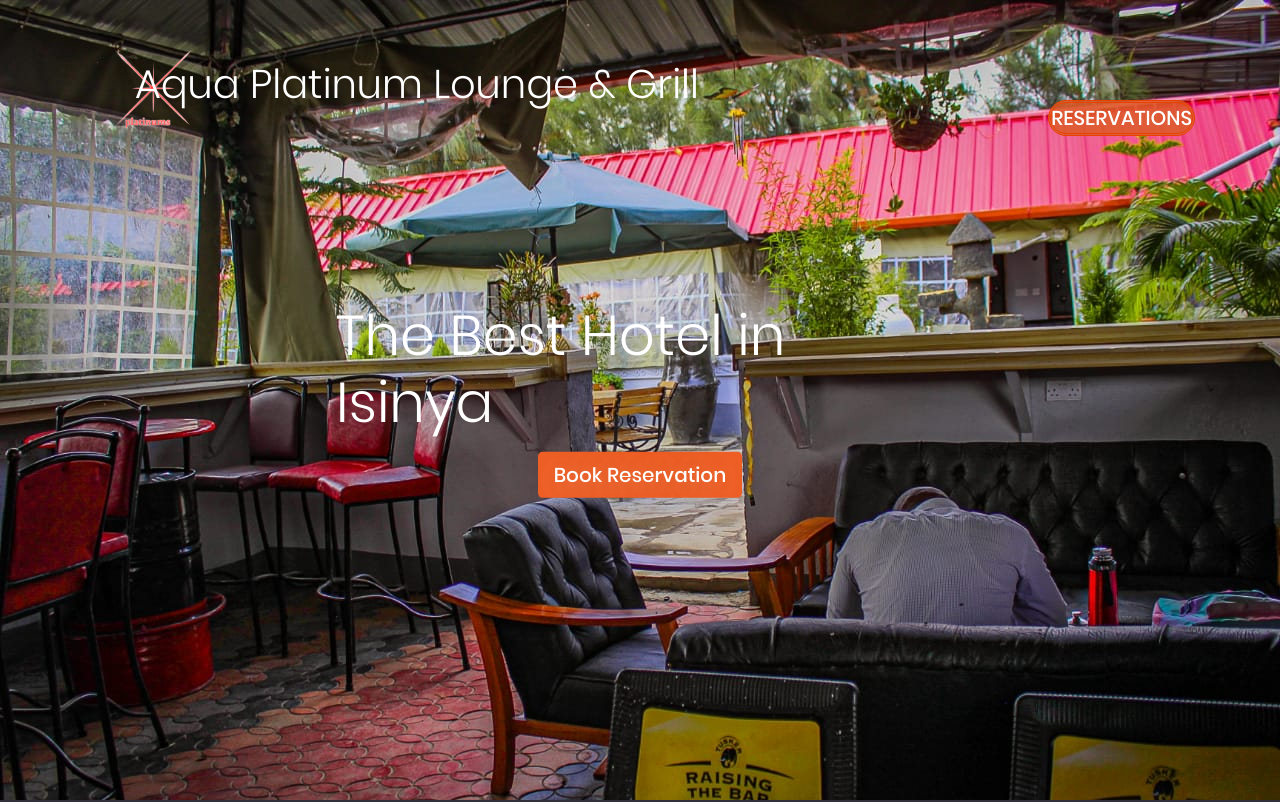
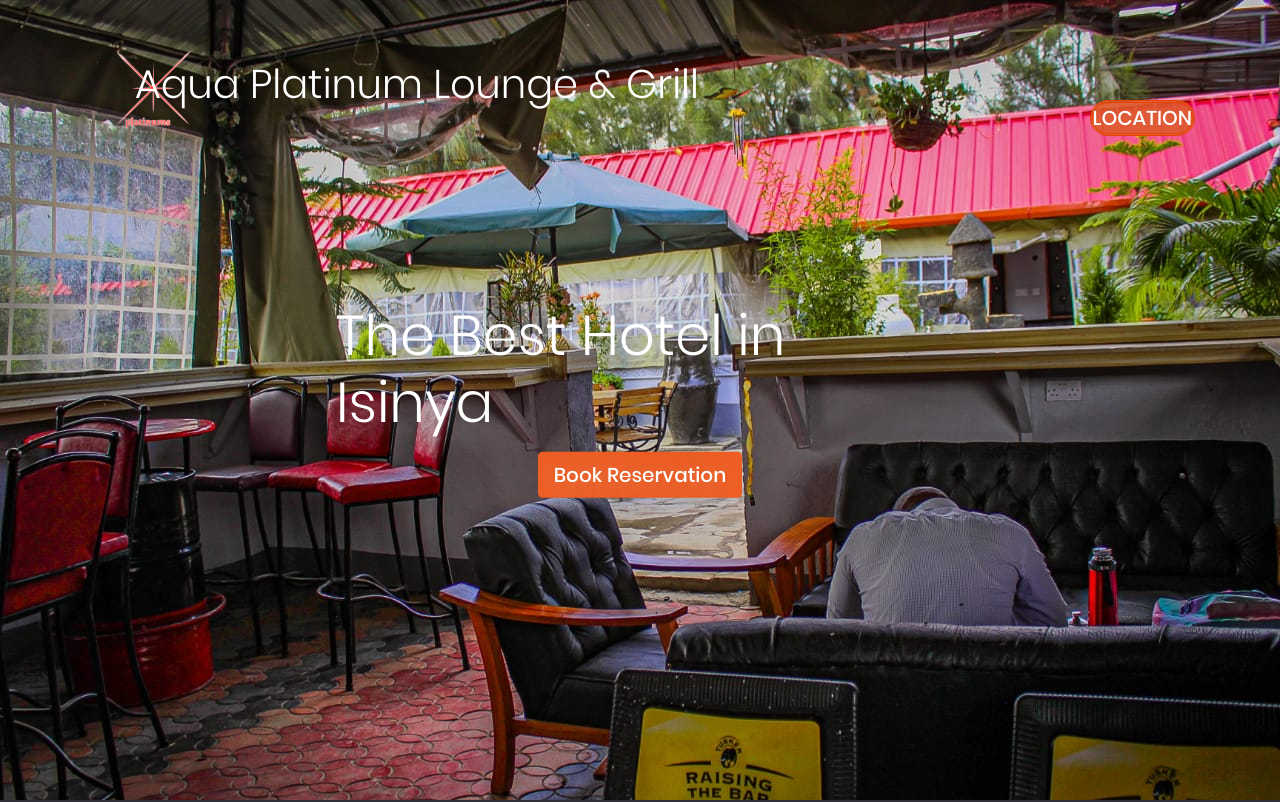
Before and after one commit to Skylimit007/aqua-platinums-lounge, a plain HTML site: page index.html in a window 1280 px wide. Shown: the top 802 px of the page. Drawn offline with Linux system fonts and the light colour scheme.

Commit message:
Update navigation link to Google Maps location

```diff
--- a/index.html
+++ b/index.html
@@ -21,7 +21,7 @@
         <a href="index.html" style=" position: absolute; left: 45px; top: 10px;" class="logo"><span class="logo"><img src="/pictures/My_project__4_-removebg-preview.png" alt="image"></span></a>
         <a href="index.html" class="brand" style="text-align: left; vertical-align: middle;  position: absolute; left: 100px; top: 25px;"><h1>Aqua Platinum Lounge & Grill</h1></a>
         <ul class="nav-links">
-          <li class="agaya2"><a href="html/Contact.html" >RESERVATIONS</a></li>
+          <li class="agaya2"><a href="https://maps.app.goo.gl/MzW12P1iW6DowZF57" >LOCATION</a></li>
         </ul>
     </nav>
 
```
